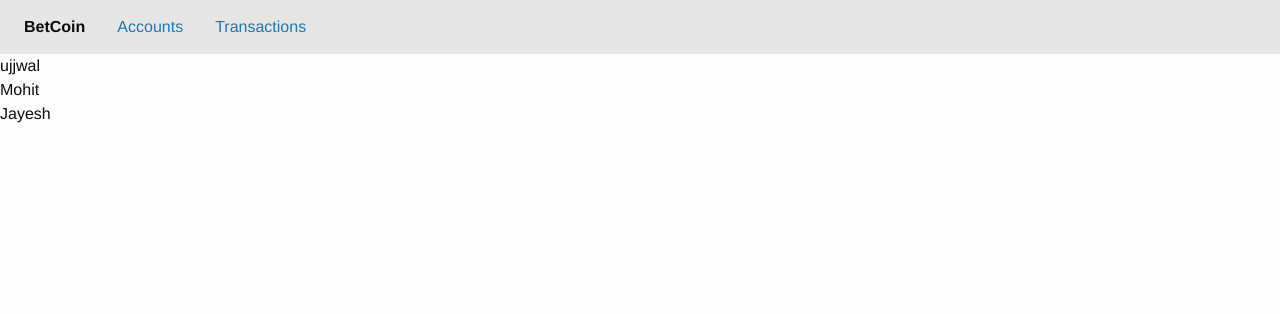
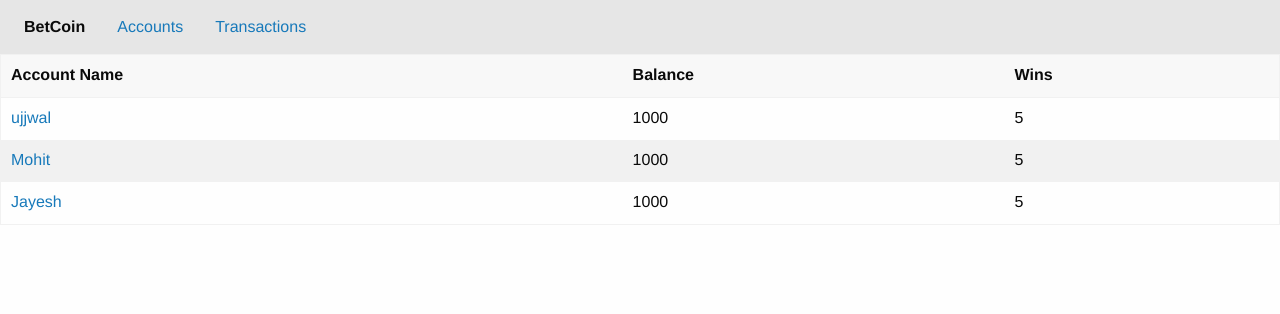
Before and after one commit to ujjwal-kr/betcoin, a Flask app: page /accounts in a window 1280 px wide. Shown: the top 314 px of the page. Run offline with Flask 2, Linux system fonts and the light colour scheme; data comes from the database, SQL or seed files in the repository; both versions use the stored data as it was after the commit; some libraries are stand-ins or nearby versions.

Commit message:
add accounts table

```diff
--- a/templates/accounts.html
+++ b/templates/accounts.html
@@ -4,9 +4,34 @@
 {% block title %} Bank {% endblock %}
 
 {% block content %}
-    {% for account in accounts %}
-        {{account.username}}
-        <br>
-    {% endfor %}
+
+    <table>
+        <thead>
+          <tr>
+            <th >Account Name</th>
+            <th >Balance</th>
+            <th >Wins</th>
+          </tr>
+        </thead>
+
+        <tbody>
+
+            {% for account in accounts %}
+
+                <tr>
+                    <td> <a href="/accounts/{{account.username}}">{{ account.username }}</a></td>
+                    <td> {{ account.balance }} </td>
+                    <td> 5 </td>
+                </tr>
+
+            {% endfor %}
+
+          <!-- <tr>
+            <td>ujjwal</td>
+            <td>0</td>
+            <td>7</td>
+          </tr> -->
+        </tbody>
+      </table>
 
 {% endblock %}
```
Also changed, not shown: test.sqlite3.
